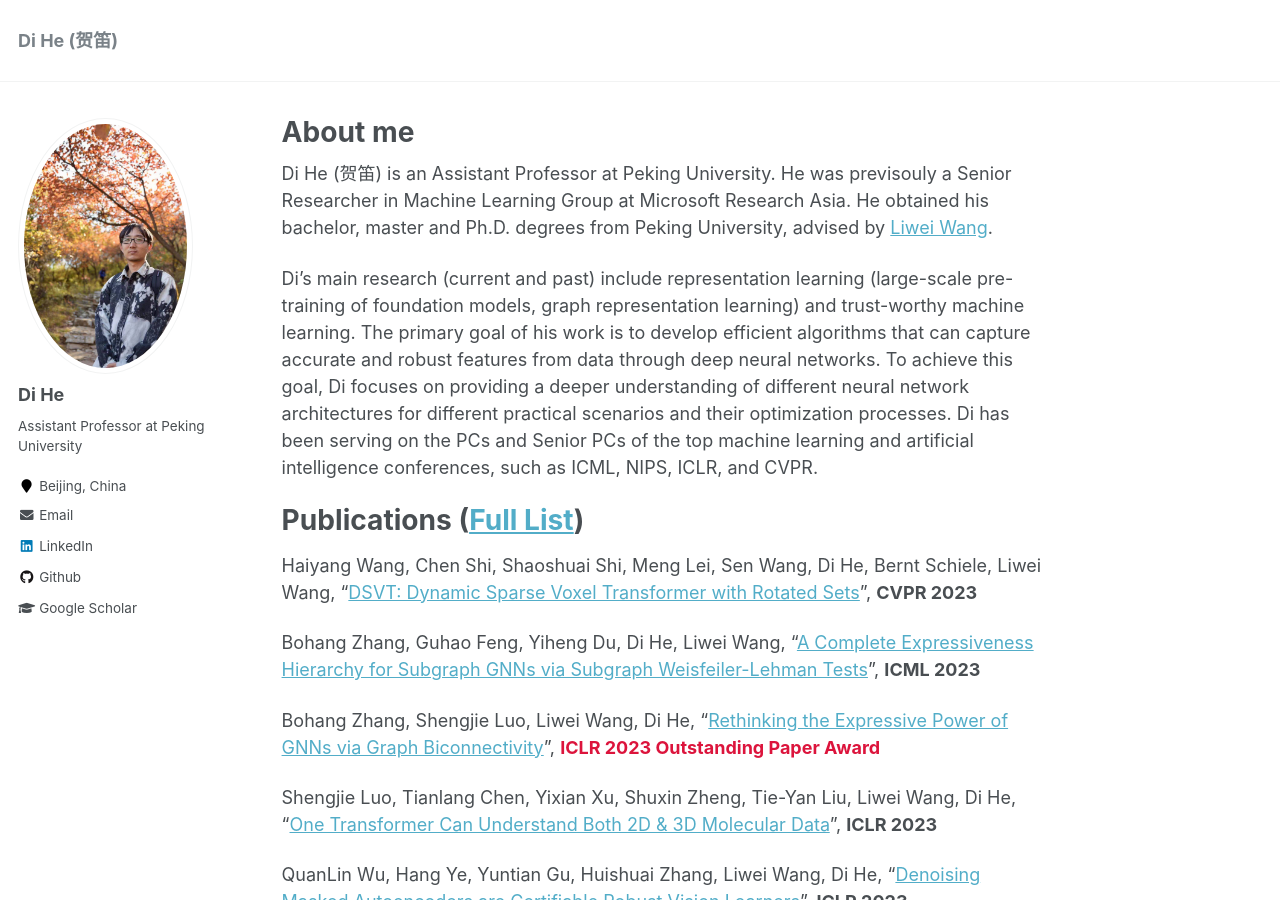
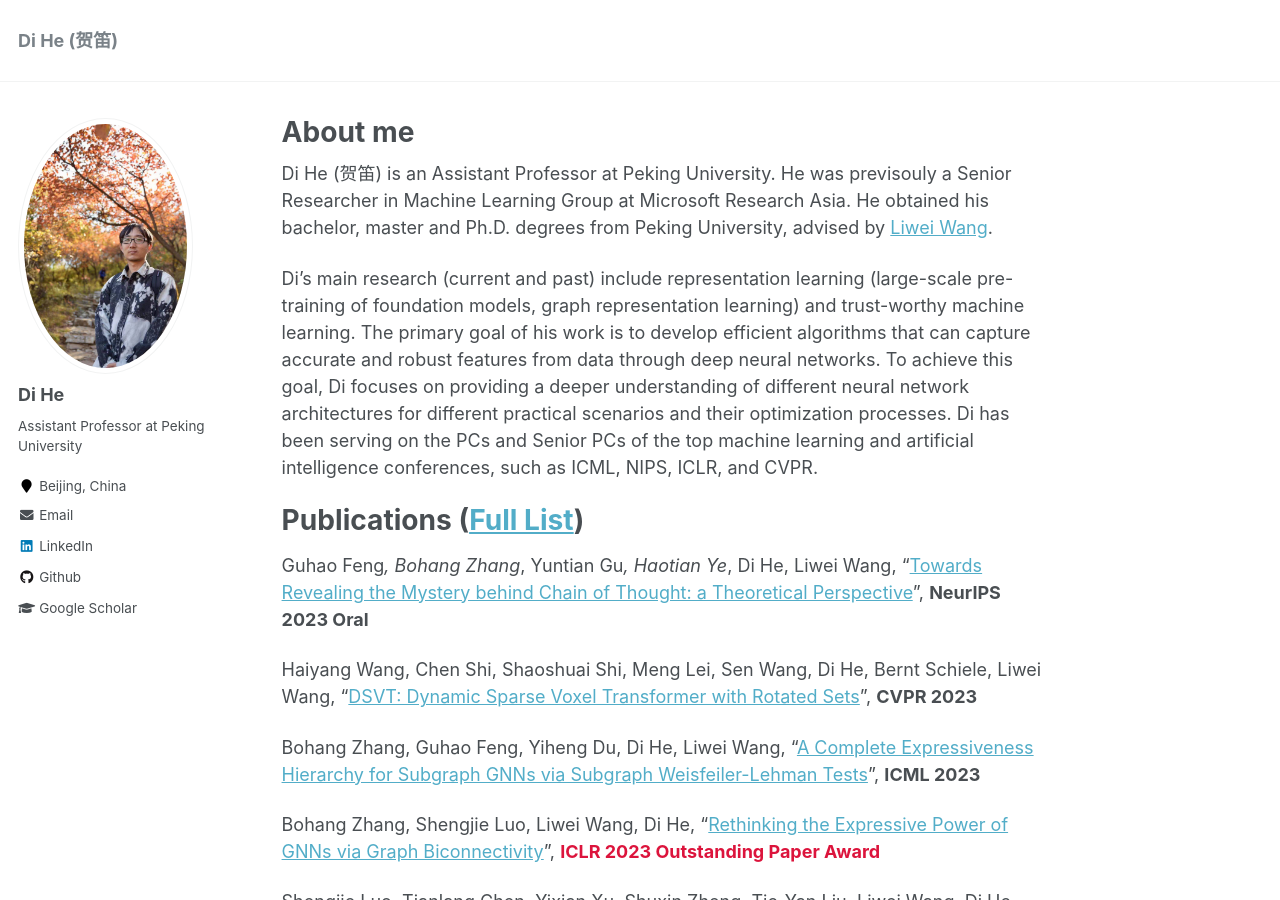
Before and after one commit to DiHe-PKU/DiHe-PKU.github.io, a Jekyll site: the page built from _pages/about.md, in a window 1280 px wide and 900 px high. Built offline with Jekyll 4.4.1, drawn with Linux system fonts in a browser that asks for light colours; formulas are drawn with MathJax 3; some of the changed text lies outside the part shown.

Commit message:
Update about.md

```diff
--- a/_pages/about.md
+++ b/_pages/about.md
@@ -15,9 +15,11 @@ Di’s main research (current and past) include representation learning (large-s
 
 Publications ([Full List](https://scholar.google.com/citations?hl=zh-CN&user=orVoz4IAAAAJ&view_op=list_works&sortby=pubdate))
 =====
-Haiyang Wang, Chen Shi, Shaoshuai Shi, Meng Lei, Sen Wang, Di He, Bernt Schiele, Liwei Wang, "[DSVT: Dynamic Sparse Voxel Transformer with Rotated Sets](https://arxiv.org/abs/2301.06051)”, **CVPR 2023**
+Guhao Feng*, Bohang Zhang*, Yuntian Gu*, Haotian Ye*, Di He, Liwei Wang, "[Towards Revealing the Mystery behind Chain of Thought: a Theoretical Perspective](https://arxiv.org/abs/2305.15408)", **NeurIPS 2023 Oral**
 
-Bohang Zhang, Guhao Feng, Yiheng Du, Di He, Liwei Wang, "[A Complete Expressiveness Hierarchy for Subgraph GNNs via Subgraph Weisfeiler-Lehman Tests](https://arxiv.org/abs/2302.07090)”, **ICML 2023**
+Haiyang Wang, Chen Shi, Shaoshuai Shi, Meng Lei, Sen Wang, Di He, Bernt Schiele, Liwei Wang, "[DSVT: Dynamic Sparse Voxel Transformer with Rotated Sets](https://arxiv.org/abs/2301.06051)", **CVPR 2023**
+
+Bohang Zhang, Guhao Feng, Yiheng Du, Di He, Liwei Wang, "[A Complete Expressiveness Hierarchy for Subgraph GNNs via Subgraph Weisfeiler-Lehman Tests](https://arxiv.org/abs/2302.07090)", **ICML 2023**
 
 Bohang Zhang, Shengjie Luo, Liwei Wang, Di He, "[Rethinking the Expressive Power of GNNs via Graph Biconnectivity](https://openreview.net/forum?id=r9hNv76KoT3)", **<font color="#DC143C"> ICLR 2023 Outstanding Paper Award</font>**
 
@@ -126,6 +128,10 @@ Past supervised undergraduates
 
 [Yunzhen Feng](https://fengyzpku.github.io/) (NYU, 2021)
 
-[Chengxuan Ying](https://github.com/chengxuanying) (University of Wisconsin–Madison, 2022)
+[Chengxuan Ying](https://github.com/chengxuanying) (Citadel, 2022)
 
 [Shanda Li](https://lithiumda.github.io/) (CMU, 2022)
+
+[Chuwei Wang](https://scholar.google.com/citations?user=O5GIrl4AAAAJ&hl=zh-CN) (Caltach, 2023)
+
+[Haotian Ye](https://haotianye.com/) (Stanford, 2023)
```
